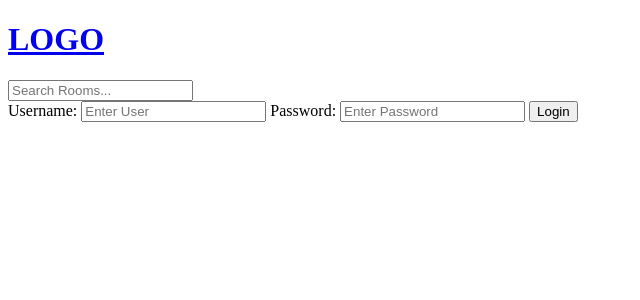
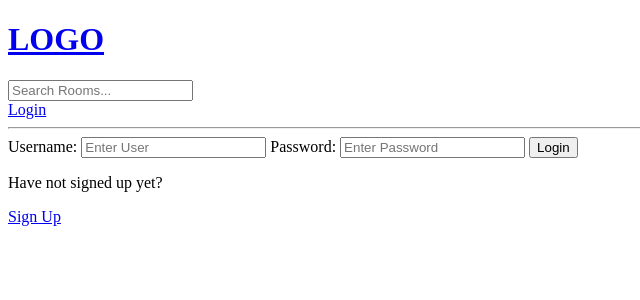
Before and after one commit to PyWorldGeo/chatroomproject1, a Django app: page /login/ in a window 1280 px wide. Shown: the top 300 px of the page, without its empty margins (0-640 px from the left). Run offline with Django 5.2, Linux system fonts and the light colour scheme.

Commit message:
registration

```diff
--- a/myweb/base/templates/base/home.html
+++ b/myweb/base/templates/base/home.html
@@ -28,8 +28,10 @@
             <h1>Home Page</h1>
             <a href="{% url 'create-room' %}" ><h3>Create Room</h3></a>
             {% for room in rooms %}
-                <a href="{% url 'update-room' room.id %}">Edit</a>
-                <a href="{% url 'delete-room' room.id %}">Delete</a>
+                {% if request.user == room.host %}
+                    <a href="{% url 'update-room' room.id %}">Edit</a>
+                    <a href="{% url 'delete-room' room.id %}">Delete</a>
+                {% endif %}
                 <a href="{% url 'room' room.id %}"><h1>{{room.id}} {{room.name}}</h1></a>
             {% endfor %}
         </div>
--- a/myweb/base/templates/base/login_register.html
+++ b/myweb/base/templates/base/login_register.html
@@ -2,6 +2,7 @@
 
 
 {% block content %}
+    {% if page == 'login' %}
         <div>
             <form method="POST" action="">
                 {% csrf_token %}
@@ -10,6 +11,21 @@
                 <label>Password:</label>
                 <input type="password" name="password" placeholder="Enter Password">
                 <input type="submit" value="Login">
+
+                <p>Have not signed up yet?</p>
+                <a href="{% url 'register' %}">Sign Up</a>
             </form>
         </div>
+    {% else %}
+        <div>
+            <form method="POST" action="">
+                {% csrf_token %}
+                {{ form.as_p }}
+                <input type="submit" value="Register">
+
+                <p>Already signed up?</p>
+                <a href="{% url 'login' %}">Login</a>
+            </form>
+        </div>
+    {% endif %}
 {% endblock %}
--- a/myweb/base/urls.py
+++ b/myweb/base/urls.py
@@ -8,5 +8,7 @@ urlpatterns = [
     path('update-room/<str:pk>/', views.update_room, name='update-room'),
     path('delete-room/<str:pk>/', views.delete_room, name='delete-room'),
     path('login/', views.login_page, name='login'),
-    path('logout/', views.logout_user, name='logout')
+    path('logout/', views.logout_user, name='logout'),
+    path('register/', views.register_page, name='register'),
+    path('delete-message/<str:pk>/', views.delete_message, name='delete-message')
 ]
--- a/myweb/base/views.py
+++ b/myweb/base/views.py
@@ -1,10 +1,12 @@
-from django.shortcuts import render, redirect
-from .models import Room, Topic
+from django.shortcuts import render, redirect, HttpResponse
+from .models import Room, Topic, Messages
 from .forms import RoomForm
 from django.db.models import Q
 from django.contrib.auth.models import User
 from django.contrib import messages
 from django.contrib.auth import authenticate, login, logout
+from django.contrib.auth.decorators import login_required
+from django.contrib.auth.forms import UserCreationForm
 
 # Create your views here.
 def home(request):
@@ -18,10 +20,11 @@ def home(request):
 
 def room(request, pk):
     room = Room.objects.get(id=int(pk))
-    context = {'room': room}
+    room_messages = room.messages_set.all().order_by('-created')
+    context = {'room': room, 'room_messages': room_messages}
     return render(request, 'base/room.html', context)
 
-
+@login_required(login_url='login')
 def create_room(request):
     form = RoomForm()
     if request.method == "POST":
@@ -34,9 +37,13 @@ def create_room(request):
     context = {'form': form}
     return render(request, 'base/room_form.html', context)
 
+@login_required(login_url='login')
 def update_room(request, pk):
     room = Room.objects.get(id=pk)
     form = RoomForm(instance=room)
+
+    if request.user != room.host:
+        return HttpResponse("<h1>You don't have permission!</h1>")
 
     if request.method == 'POST':
         form = RoomForm(request.POST, instance=room)
@@ -48,16 +55,22 @@ def update_room(request, pk):
     return render(request, "base/room_form.html", context)
 
 
+@login_required(login_url='login')
 def delete_room(request, pk):
     room = Room.objects.get(id=pk)
+
+    if request.user != room.host:
+        return HttpResponse("<h1>You don't have permission!</h1>")
+
     if request.method == "POST":
         room.delete()
         return redirect('home')
     return render(request, 'base/delete.html')
 
 def login_page(request):
+    page = "login"
     if request.method == "POST":
-        username = request.POST.get('username')
+        username = request.POST.get('username').lower()
         password = request.POST.get('password')
 
         try:
@@ -71,9 +84,36 @@ def login_page(request):
             return redirect('home')
         else:
             messages.error(request, "Password is uncorrect!")
-    context = {}
+    context = {'page': page}
     return render(request, 'base/login_register.html', context)
 
 def logout_user(request):
     logout(request)
     return redirect('home')
+
+
+def register_page(request):
+    form = UserCreationForm()
+    if request.method == "POST":
+        form = UserCreationForm(request.POST)
+        if form.is_valid():
+            user = form.save(commit=False)
+            user.username = user.username.lower()
+            user.save()
+            login(request, user)
+            return redirect('home')
+    return render(request, 'base/login_register.html', {'form': form})
+
+
+
+@login_required(login_url='login')
+def delete_message(request, pk):
+    message = Messages.objects.get(id=pk)
+
+    if request.user != message.user:
+        return HttpResponse("<h1>You don't have permission!</h1>")
+
+    if request.method == "POST":
+        message.delete()
+        return redirect('home')
+    return render(request, 'base/delete.html', {'obj': message})
--- a/myweb/templates/navbar.html
+++ b/myweb/templates/navbar.html
@@ -5,3 +5,11 @@
 <form method="GET" action="{% url 'home' %}">
     <input type="text" name="q" placeholder="Search Rooms...">
 </form>
+
+{% if request.user.is_authenticated %}
+    <a>Hello {{ request.user }}</a>
+    <a href="{% url 'logout' %}">Logout</a>
+{% else %}
+    <a href="{% url 'login' %}">Login</a>
+{% endif %}
+<hr>
```
Also changed, not shown: myweb/base/templates/base/room.html (+23 -2 lines), myweb/db.sqlite3. Lines whose indentation alone changed are shown as unchanged.
